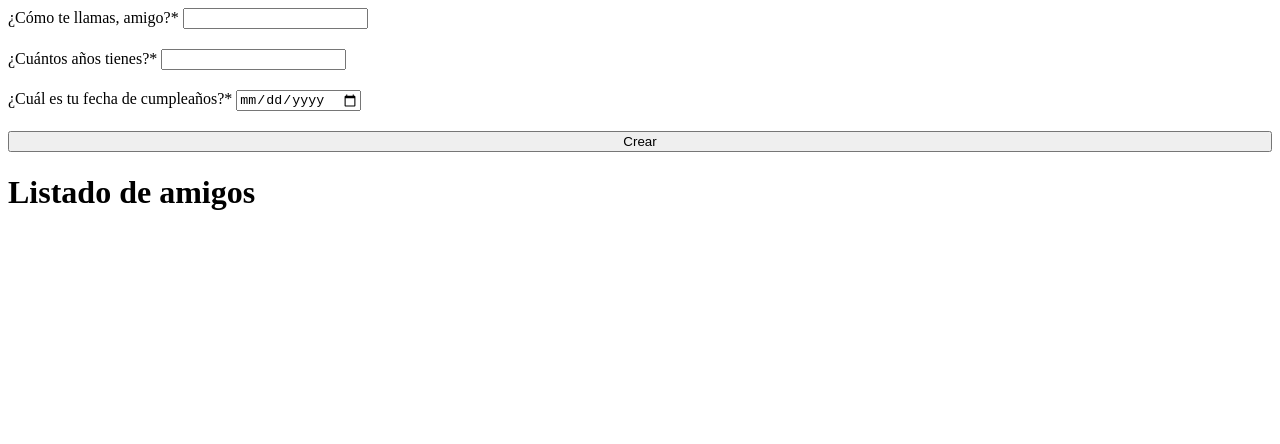
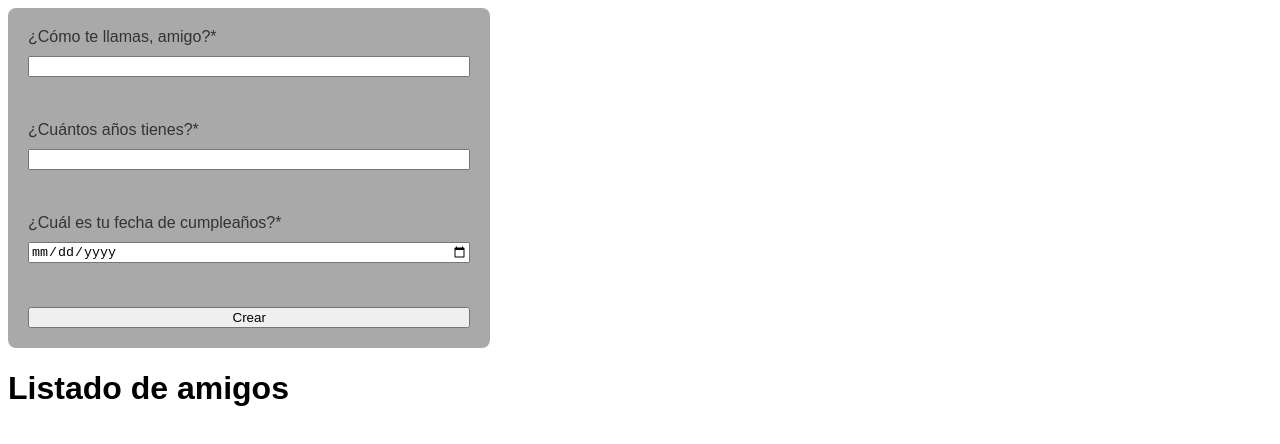
Before and after one commit to josemoncada87/EjemploFormulario, a plain HTML site: page index.html in a window 1280 px wide. Drawn offline with Linux system fonts and the light colour scheme.

Commit message:
last commit

```diff
--- a/index.html
+++ b/index.html
@@ -9,17 +9,17 @@
 </head>
 <body>
     <form id="info-form" action="">
-        <label for="nombre">
+        <label class="info-input-container" for="nombre">
             <span>¿Cómo te llamas, amigo?*</span>
             <input type="text" id="nombre" required>
             <span class="error inactive" id="error-name">Este campo es obligatorio</span>
         </label>
-        <label for="edad">
+        <label class="info-input-container" for="edad">
             <span>¿Cuántos años tienes?*</span>
             <input type="number" id="edad" required>
             <span class="error inactive" id="error-age">Este campo es obligatorio</span>
         </label>
-        <label for="cumple">
+        <label class="info-input-container" for="cumple">
             <span>¿Cuál es tu fecha de cumpleaños?*</span>
             <input type="date" id="cumple" required>
             <span class="error inactive" id="error-birt">Este campo es obligatorio</span>
--- a/style.css
+++ b/style.css
@@ -1,7 +1,23 @@
+html{
+    font-family: sans-serif;
+}
+
 #info-form{
     display: flex;
     flex-direction: column;
     gap: 20px;
+    max-width: 35%;
+    border: 0px;
+    background-color: darkgrey;
+    color: #333;
+    padding: 20px;
+    border-radius: 8px;
+}
+
+.info-input-container{
+    display: flex;
+    flex-direction: column;
+    gap: 10px;
 }
 
 .error{
@@ -26,7 +42,7 @@
 .card{
     display: flex;
     flex-direction: column;
-    background-color: beige;
+    background-color: burlywood;
     border-radius: 8px;
     justify-content: center;
     align-content: center;
```
